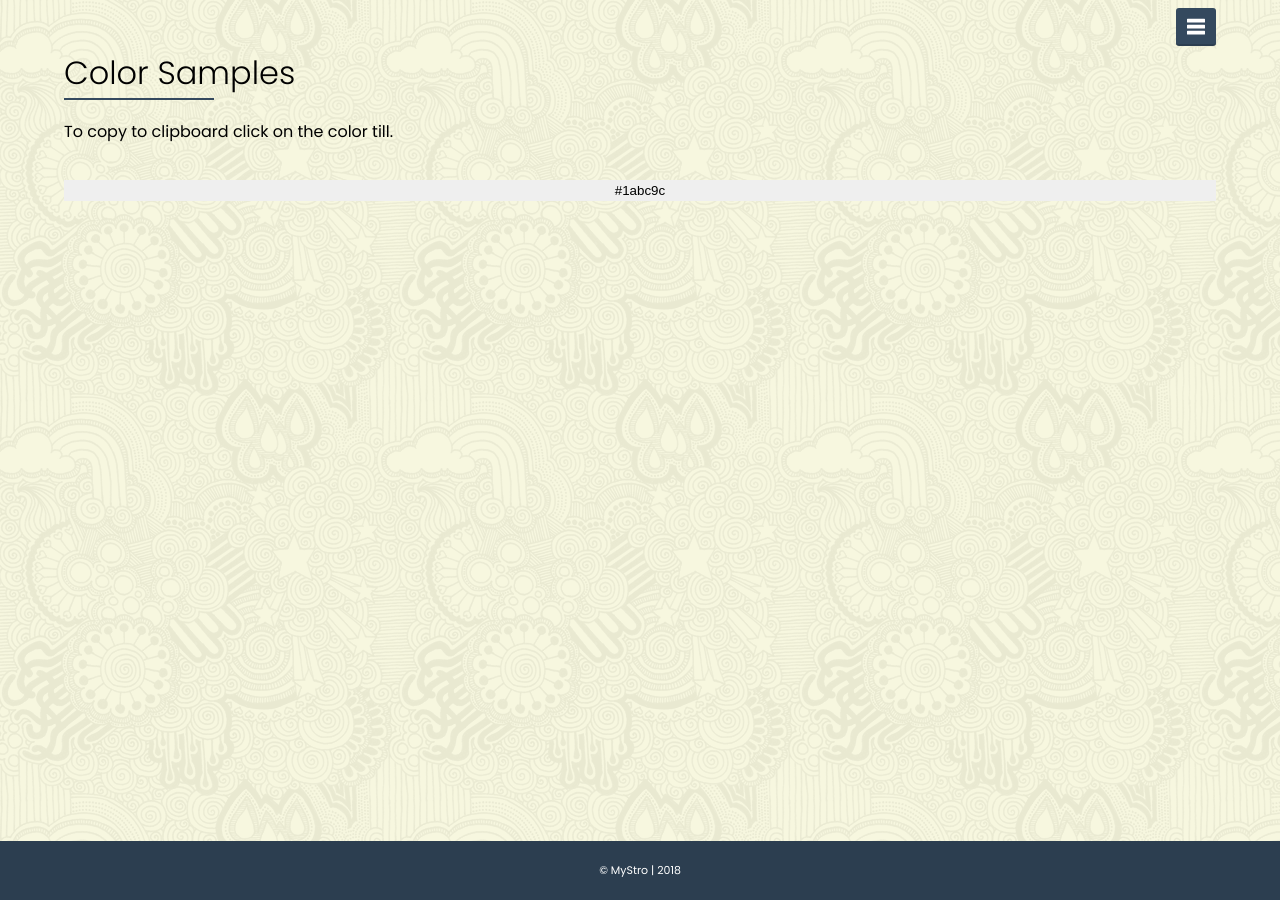
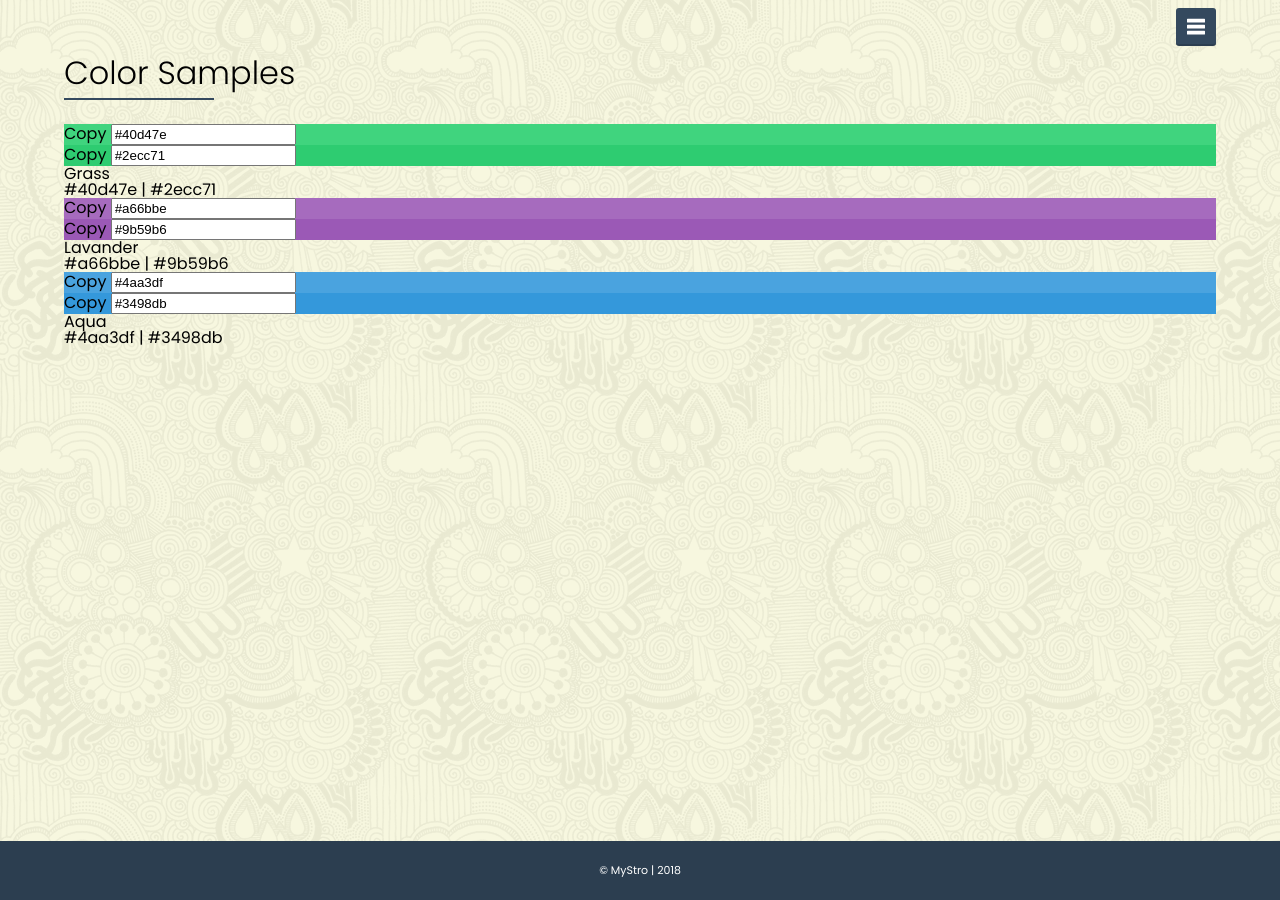
Before and after one commit to BerDanMyStro/jekyll-themes, a Jekyll site: the page built from flat-colors.html, in a window 1280 px wide. Built offline with Jekyll 4.4.1, drawn with Linux system fonts in a browser that asks for light colours; Markdown is read by kramdown in place of the engine named in the settings.

Commit message:
color cards base style abd js

```diff
--- a/flat-colors.html
+++ b/flat-colors.html
@@ -5,13 +5,48 @@ title: Flat Colors
 <div class="pageWrapper">
 	<div class="contentWrapper">
         <h2 class="pageTitle">Color Samples</h2>
-		<div class="statText">
-			To copy to clipboard click on the color till.
-		</div>
-		<div class="colorSamples">
-			<div class="colorSamples__item">
-				<input type="text" value="#1abc9c" readonly class="hexaCode">
-				<button type="button" class="btn--copyHexa">#1abc9c</button>
+		<div class="colorCards">
+			<div class="colorCard">
+				<div class="colorCard__colorSample--light">
+					<span class="btn--copyHexa">Copy</span>
+					<input type="text" value="#40d47e" readonly>
+				</div>
+				<div class="colorCard__colorSample--dark">
+					<span class="btn--copyHexa">Copy</span>
+					<input type="text" value="#2ecc71" readonly>
+				</div>
+				<div class="colorCard__data">
+					<div class="colorCard__data__name">Grass</div>
+					<div class="colorCard__data__hexa"></div>
+				</div>
+			</div>
+			<div class="colorCard">
+				<div class="colorCard__colorSample--light">
+					<span class="btn--copyHexa">Copy</span>
+					<input type="text" value="#a66bbe" readonly>
+				</div>
+				<div class="colorCard__colorSample--dark">
+					<span class="btn--copyHexa">Copy</span>
+					<input type="text" value="#9b59b6" readonly>
+				</div>
+				<div class="colorCard__data">
+					<div class="colorCard__data__name">Lavander</div>
+					<div class="colorCard__data__hexa"></div>
+				</div>
+			</div>
+			<div class="colorCard">
+				<div class="colorCard__colorSample--light">
+					<span class="btn--copyHexa">Copy</span>
+					<input type="text" value="#4aa3df" readonly>
+				</div>
+				<div class="colorCard__colorSample--dark">
+					<span class="btn--copyHexa">Copy</span>
+					<input type="text" value="#3498db" readonly>
+				</div>
+				<div class="colorCard__data">
+					<div class="colorCard__data__name">Aqua</div>
+					<div class="colorCard__data__hexa"></div>
+				</div>
 			</div>
 		</div>
 	</div>
--- a/js/public.js
+++ b/js/public.js
@@ -34,13 +34,26 @@ $(document).ready(function(){
     });
 
     // Copy Hexa Colors
-    $('.btn--copyHexa').on('click', function () {
-        var colorCode = $(this).parent().children('input');
-        colorCode.select();
+    $('.btn--copyHexa').on('click', function(){
+        $(this).next('input').select();
         document.execCommand('copy');
     });
 
-    // Set Button Background Color
-    $('.btn--copyHexa').css("background", color);
+    // Set Sample Color
+    $('.colorCard').each(function() {
+
+        let sampleLight = $(this).children('.colorCard__colorSample--light');
+        let sampleDark = $(this).children('.colorCard__colorSample--dark');
+        let hexaData = $(this).children('.colorCard__data');
+
+        let colorLight = sampleLight.children('input').val();
+        let colorDark = sampleDark.children('input').val();
+
+        sampleLight.css('background', colorLight);
+        sampleDark.css('background', colorDark);
+
+        hexaData.children('.colorCard__data__hexa').text(colorLight + ' | ' + colorDark);
+
+    });
 
 });
```
Also changed, not shown: scss/blocks/_colorSamples.scss (+67 -22 lines).
